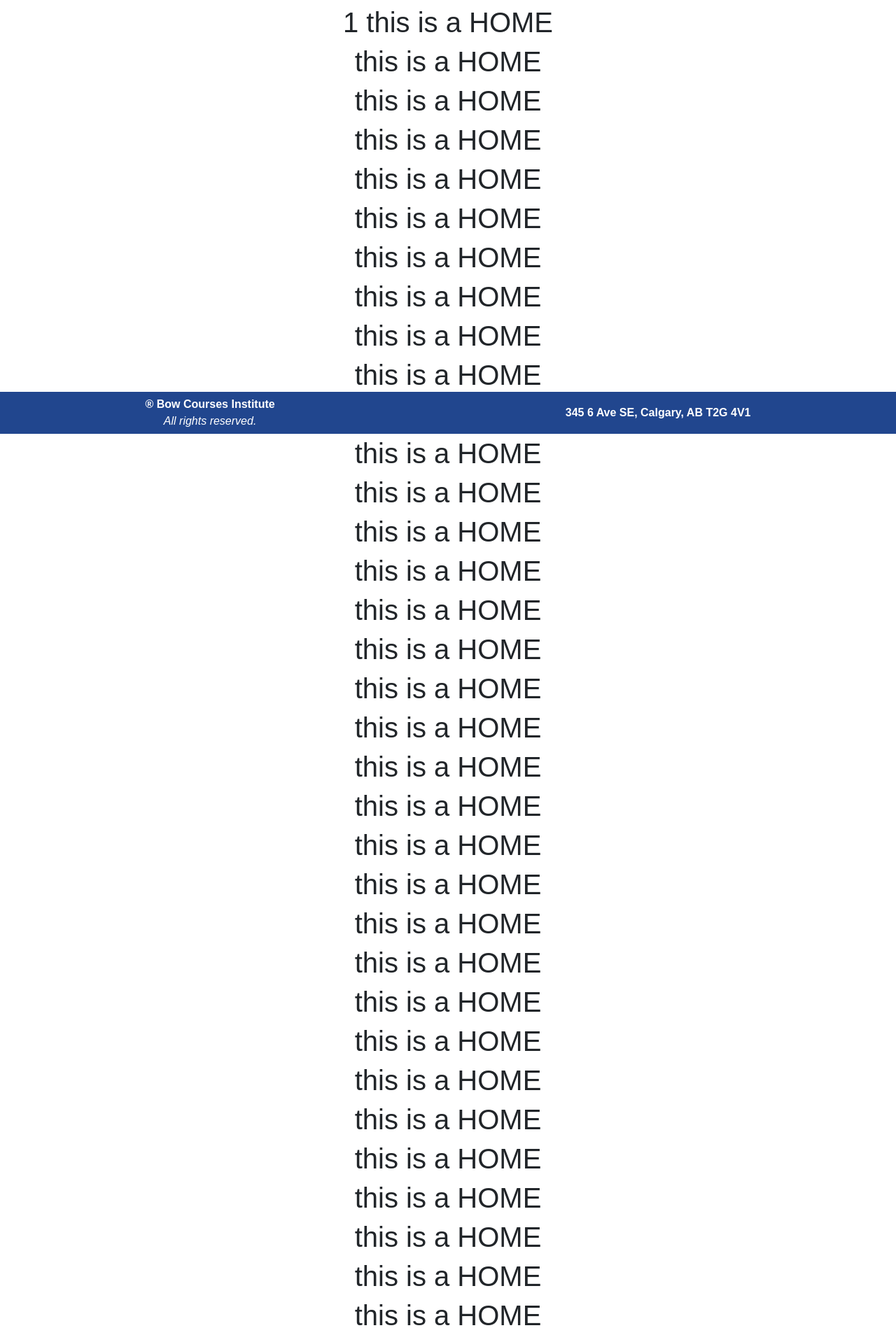
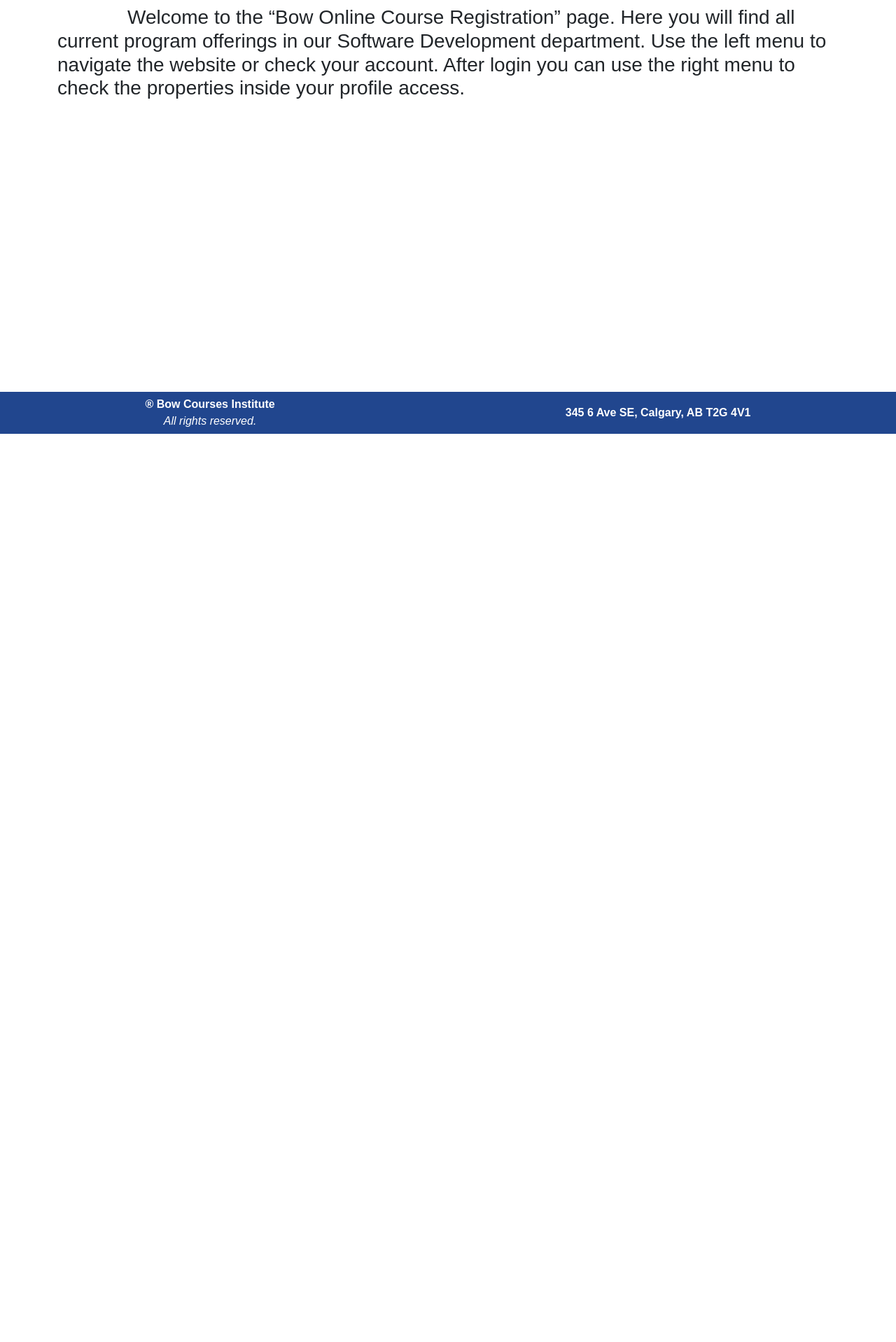
Before and after one commit to hugozeminian/web-project-course-registration, a React (Create React App) app: page / in a window 1280 px wide. Shown: the part 180-2098 px from the top of the page at 70% size. After the commit the page ends 800 px from the top, so only its background shows below. Built offline with nearby package versions, Linux system fonts and the light colour scheme.

Commit message:
created a home introduction

```diff
--- a/src/route/home/Home.component.jsx
+++ b/src/route/home/Home.component.jsx
@@ -1,126 +1,7 @@
 const Home = () => {
   return(
     <>
-<h1> 1 this is a HOME </h1>
-<h1> this is a HOME </h1>
-<h1> this is a HOME </h1>
-<h1> this is a HOME </h1>
-<h1> this is a HOME </h1>
-<h1> this is a HOME </h1>
-<h1> this is a HOME </h1>
-<h1> this is a HOME </h1>
-<h1> this is a HOME </h1>
-<h1> this is a HOME </h1>
-<h1> this is a HOME </h1>
-<h1> this is a HOME </h1>
-<h1> this is a HOME </h1>
-<h1> this is a HOME </h1>
-<h1> this is a HOME </h1>
-<h1> this is a HOME </h1>
-<h1> this is a HOME </h1>
-<h1> this is a HOME </h1>
-<h1> this is a HOME </h1>
-<h1> this is a HOME </h1>
-<h1> this is a HOME </h1>
-<h1> this is a HOME </h1>
-<h1> this is a HOME </h1>
-<h1> this is a HOME </h1>
-<h1> this is a HOME </h1>
-<h1> this is a HOME </h1>
-<h1> this is a HOME </h1>
-<h1> this is a HOME </h1>
-<h1> this is a HOME </h1>
-<h1> this is a HOME </h1>
-<h1> this is a HOME </h1>
-<h1> this is a HOME </h1>
-<h1> this is a HOME </h1>
-<h1> this is a HOME </h1>
-<h1> this is a HOME </h1>
-<h1> this is a HOME </h1>
-<h1> this is a HOME </h1>
-<h1> this is a HOME </h1>
-<h1> this is a HOME </h1>
-<h1> this is a HOME </h1>
-<h1> this is a HOME </h1>
-<h1> this is a HOME </h1>
-<h1> this is a HOME </h1>
-<h1> this is a HOME </h1>
-<h1> this is a HOME </h1>
-<h1> this is a HOME </h1>
-<h1> this is a HOME </h1>
-<h1> this is a HOME </h1>
-<h1> this is a HOME </h1>
-<h1> this is a HOME </h1>
-<h1> this is a HOME </h1>
-<h1> this is a HOME </h1>
-<h1> this is a HOME </h1>
-<h1> this is a HOME </h1>
-<h1> this is a HOME </h1>
-<h1> this is a HOME </h1>
-<h1> this is a HOME </h1>
-<h1> this is a HOME </h1>
-<h1> this is a HOME </h1>
-<h1> this is a HOME </h1>
-<h1> this is a HOME </h1>
-<h1> this is a HOME </h1>
-<h1> this is a HOME </h1>
-<h1> this is a HOME </h1>
-<h1> this is a HOME </h1>
-<h1> this is a HOME </h1>
-<h1> this is a HOME </h1>
-<h1> this is a HOME </h1>
-<h1> this is a HOME </h1>
-<h1> this is a HOME </h1>
-<h1> this is a HOME </h1>
-<h1> this is a HOME </h1>
-<h1> this is a HOME </h1>
-<h1> this is a HOME </h1>
-<h1> this is a HOME </h1>
-<h1> this is a HOME </h1>
-<h1> this is a HOME </h1>
-<h1> this is a HOME </h1>
-<h1> this is a HOME </h1>
-<h1> this is a HOME </h1>
-<h1> this is a HOME </h1>
-<h1> this is a HOME </h1>
-<h1> this is a HOME </h1>
-<h1> this is a HOME </h1>
-<h1> this is a HOME </h1>
-<h1> this is a HOME </h1>
-<h1> this is a HOME </h1>
-<h1> this is a HOME </h1>
-<h1> this is a HOME </h1>
-<h1> this is a HOME </h1>
-<h1> this is a HOME </h1>
-<h1> this is a HOME </h1>
-<h1> this is a HOME </h1>
-<h1> this is a HOME </h1>
-<h1> this is a HOME </h1>
-<h1> this is a HOME </h1>
-<h1> this is a HOME </h1>
-<h1> this is a HOME </h1>
-<h1> this is a HOME </h1>
-<h1> this is a HOME </h1>
-<h1> this is a HOME </h1>
-<h1> this is a HOME </h1>
-<h1> this is a HOME </h1>
-<h1> this is a HOME </h1>
-<h1> this is a HOME </h1>
-<h1> this is a HOME </h1>
-<h1> this is a HOME </h1>
-<h1> this is a HOME </h1>
-<h1> this is a HOME </h1>
-<h1> this is a HOME </h1>
-<h1> this is a HOME </h1>
-<h1> this is a HOME </h1>
-<h1> this is a HOME </h1>
-<h1> this is a HOME </h1>
-<h1> this is a HOME </h1>
-<h1> 5this is a HOME </h1>
-<h1> 6this is a HOME </h1>
-<h1> 7this is a HOME </h1>
-<h1> 8this is a HOME </h1>
-<h1> 9this is a HOME </h1>
+    <h3 style={{textIndent: "100px"}}> Welcome to the “Bow Online Course Registration” page. Here you will find all current program offerings in our Software Development department. Use the left menu to navigate the website or check your account. After login you can use the right menu to check the properties inside your profile access. </h3>
     </>
 
   )
```
